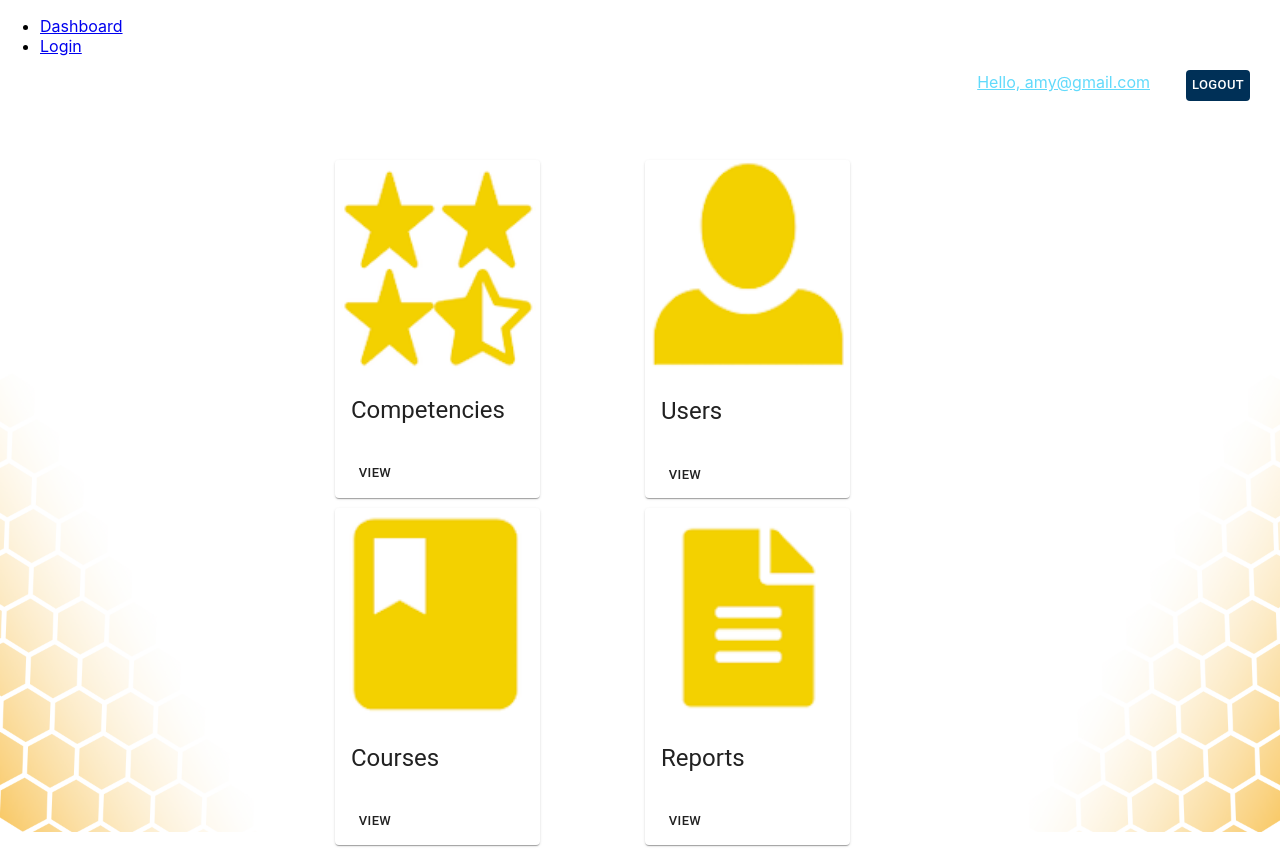
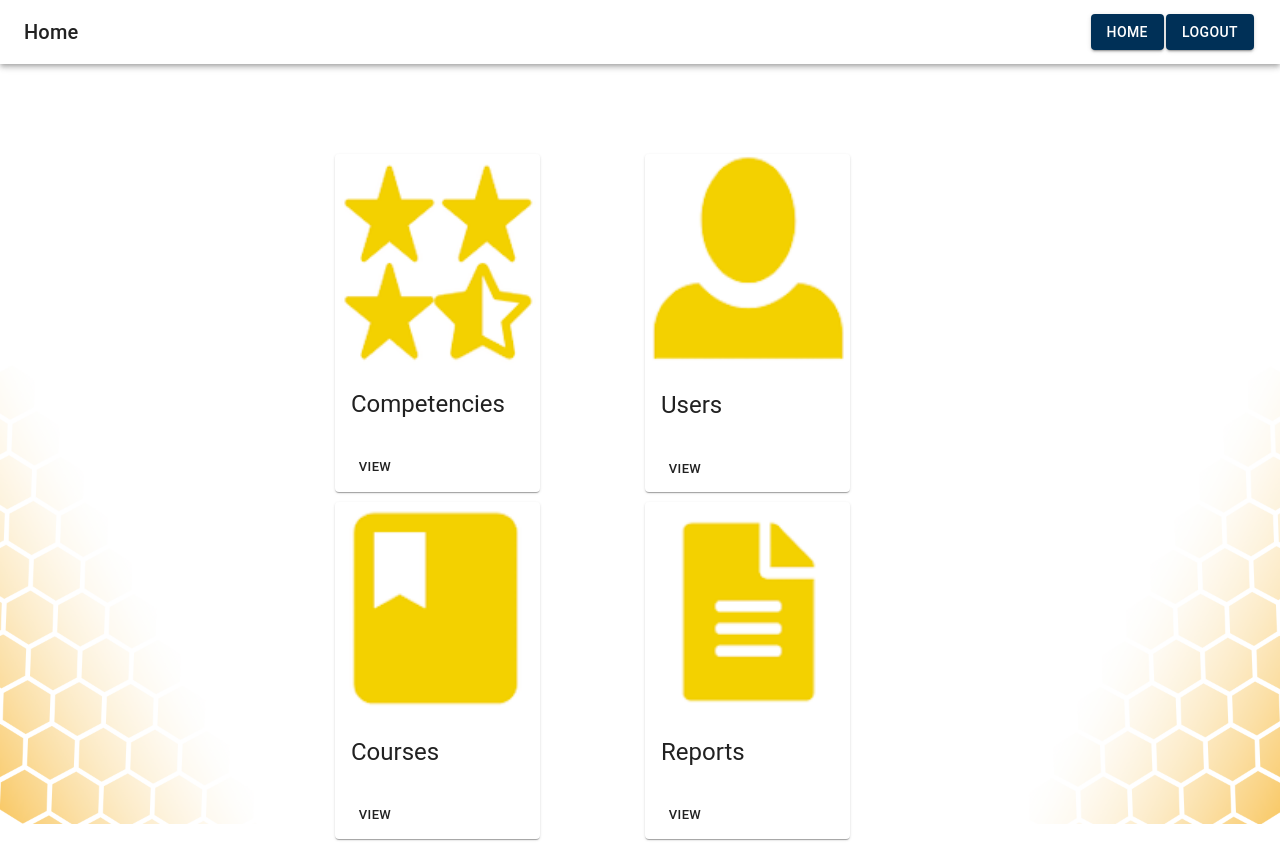
Before and after one commit to Excel-Tracker-Team-9302/excel-tracker, a React (Create React App) app in the folder excel-tracker-application/: page /dashboard in a window 1280 px wide. Built offline with nearby package versions, Linux system fonts and the light colour scheme.

Commit message:
Add routing between pages Create Header for applicable components

```diff
--- a/excel-tracker-application/src/components/App.js
+++ b/excel-tracker-application/src/components/App.js
@@ -4,9 +4,9 @@ import './../styles/App.css';
 
 import ACTIONS from '../redux/action'
 import { connect } from 'react-redux';
-import Home from './Home/Home.js';
+import Header from './Home/Header.js';
 import Login from './Login/Login.js';
-import Dashboard from './Dashboard.js'
+import Dashboard from './Home/Dashboard.js'
 
 import {
   BrowserRouter as Router,
@@ -21,7 +21,7 @@ class App extends Component {
     return (
       <Router>
         <div>
-          <nav>
+          {/* <nav>
             <ul>
               <li>
                 <Link to="/dashboard">Dashboard</Link>
@@ -30,7 +30,7 @@ class App extends Component {
                 <Link to="/login">Login</Link>
               </li>
             </ul>
-          </nav>
+          </nav> */}
 
           {/* A <Switch> looks through its children <Route>s and
               renders the first one that matches the current URL. */}
@@ -38,7 +38,7 @@ class App extends Component {
             <Route path="/dashboard">
               <Dashboard />
             </Route>
-            <Route path="/login">
+            <Route path="/">
               <Login />
             </Route>
           </Switch>
--- a/excel-tracker-application/src/components/Dashboard.js
+++ /dev/null
@@ -1,30 +0,0 @@
-import React, { Component } from 'react';
-
-import CoolCard from './coolcard.js';
-import Button from '@material-ui/core/Button';
-
-import './../styles/Dashboard.css';
-import Home from './Home/Home.js';
-
-
-class Dashboard extends React.Component {
-
-    render() {
-        return (
-          <div className="Dashboard">
-
-            <Home />
-            <Button size="small" color="black" style = {{'background-color': '#003057', 'color': '#ffff', 'float':'right', 'margin-right': '30px'}}>
-                Logout
-            </Button>
-
-            <br></br>
-            <CoolCard />
-            <br></br>
-
-          </div>
-        );
-    }
-}
-
-export default Dashboard;
--- /dev/null
+++ b/excel-tracker-application/src/components/Home/Dashboard.js
@@ -0,0 +1,42 @@
+import React, { Component } from 'react';
+
+import CoolCard from './coolcard.js';
+import {
+  withRouter
+} from 'react-router-dom'
+
+import './../../styles/Dashboard.css';
+import Header from './Header.js';
+
+
+class Dashboard extends React.Component {
+
+  constructor(props) {
+    super(props);
+
+    this.handleLogout = this.handleLogout.bind(this);
+  }
+
+  handleLogout() {
+    this.props.history.push('/');
+  }
+
+  render() {
+      return (
+        <div>
+          <Header handleLogout={() => this.handleLogout} pageName="Home"/>
+          <div className="Dashboard">
+
+
+          <br></br>
+          <CoolCard />
+          <br></br>
+
+          </div>
+        </div>
+
+      );
+  }
+}
+
+export default withRouter(Dashboard);
--- /dev/null
+++ b/excel-tracker-application/src/components/Home/Header.js
@@ -0,0 +1,83 @@
+// import React, { Component } from 'react';
+// import logo from './../../assets/images/logo.svg';
+// import competencies from './../../assets/images/competencies.png'
+// import './../../styles/Home.css';
+// import Card from 'react-bootstrap/Card'
+// import Button from '@material-ui/core/Button';
+// import Dashboard from './Dashboard.js'
+
+import Button from '@material-ui/core/Button';
+
+
+import ACTIONS from '../../redux/action'
+import { connect } from 'react-redux';
+
+import {
+  BrowserRouter as Router,
+  Switch,
+  Route,
+  Link,
+  withRouter
+} from "react-router-dom";
+
+import React from 'react';
+import { makeStyles, withStyles } from '@material-ui/core/styles';
+import AppBar from '@material-ui/core/AppBar';
+import Toolbar from '@material-ui/core/Toolbar';
+import Typography from '@material-ui/core/Typography';
+import IconButton from '@material-ui/core/IconButton';
+import MenuIcon from '@material-ui/icons/Menu';
+import { MenuItem } from '@material-ui/core';
+
+
+const styles = {
+  root: {
+    flexGrow: 1,
+  },
+  menuButton: {
+    marginRight: 2,
+  },
+  title: {
+    flexGrow: 1,
+  },
+};
+
+
+
+function Header(props) {
+
+
+  console.log(props);
+  const classes = props.classes;
+  console.log(classes);
+
+  return (
+
+      <div className={classes.root}>
+      <AppBar position="static">
+        <Toolbar>
+          <Typography variant="h6" className={classes.title}>
+            {props.pageName}
+          </Typography>
+
+          <Button className={classes.menuButton} onClick={() => props.history.push('/dashboard')} color="secondary" variant='contained'>Home</Button>
+          <Button className={classes.menuButton}  onClick={() => props.history.push('/')} color="secondary" variant='contained'>Logout</Button>
+
+        </Toolbar>
+      </AppBar>
+    </div>
+
+  );
+}
+
+
+const mapStateToProps = (state) => ({
+  currentUser: state.user.currentUser
+});
+const mapDispatchToProps = dispatch => {
+  return {
+    setCurrentUser : (currentUser) => dispatch(ACTIONS.setCurrentUser(currentUser))
+  }
+}
+
+export default withStyles(styles)(withRouter(Header));
--- a/excel-tracker-application/src/components/Home/Home.js
+++ /dev/null
@@ -1,54 +0,0 @@
-import React, { Component } from 'react';
-import logo from './../../assets/images/logo.svg';
-import competencies from './../../assets/images/competencies.png'
-import './../../styles/Home.css';
-import Card from 'react-bootstrap/Card'
-import Button from 'react-bootstrap/Button'
-import Dashboard from './../Dashboard.js'
-
-
-import ACTIONS from '../../redux/action'
-import { connect } from 'react-redux';
-
-import {
-  BrowserRouter as Router,
-  Switch,
-  Route,
-  Link
-} from "react-router-dom";
-
-class Home extends Component {
-
-  componentDidMount() {
-    this.props.setCurrentUser("amy@gmail.com")
-    console.log("Props", this.props)
-  }
-
-  render() {
-    return (
-      <div className="Home">
-          <a
-            className="App-link"
-            href="https://reactjs.org"
-            target="_blank"
-            rel="noopener noreferrer"
-          >
-            Hello, {this.props.currentUser}
-          </a>
-
-      </div>
-
-    );
-  }
-}
-
-const mapStateToProps = (state) => ({
-  currentUser: state.user.currentUser
-});
-const mapDispatchToProps = dispatch => {
-  return {
-    setCurrentUser : (currentUser) => dispatch(ACTIONS.setCurrentUser(currentUser))
-  }
-}
-
-export default connect(mapStateToProps, mapDispatchToProps)(Home);
--- a/excel-tracker-application/src/components/Login/Login.js
+++ b/excel-tracker-application/src/components/Login/Login.js
@@ -8,7 +8,9 @@ import Colors from '../../assets/text/Colors.js';
 import { makeStyles } from '@material-ui/core/styles';
 
 
-
+import {
+  withRouter
+} from 'react-router-dom'
 
 import ACTIONS from '../../redux/action'
 import { connect } from 'react-redux';
@@ -29,7 +31,9 @@ class Login extends Component {
   };
 
   handleLogin = event => {
-    alert('Username: ' + this.username + '\nPassword: ' + this.password);
+    this.props.setCurrentUser(this.username);
+    this.props.history.push('/dashboard');
+
   };
 
   render() {
@@ -79,4 +83,4 @@ const styles = {
   }
 }
 
-export default connect(mapStateToProps, mapDispatchToProps)(Login);
+export default connect(mapStateToProps, mapDispatchToProps)(withRouter(Login));
--- a/excel-tracker-application/src/components/ResetPassword.js
+++ b/excel-tracker-application/src/components/Login/ResetPassword.js
@@ -4,7 +4,7 @@ import './../styles/ResetPassword.css'
 import TextField from '@material-ui/core/TextField';
 import Button from '@material-ui/core/Button';
 import FormControl from '@material-ui/core/FormControl';
-import Colors from '../assets/text/Colors.js';
+import Colors from '../../assets/text/Colors.js';
 
 import {
   createMuiTheme,
@@ -12,7 +12,7 @@ import {
 
 
 
-import ACTIONS from '../redux/action'
+import ACTIONS from '../../redux/action'
 import { connect } from 'react-redux';
 
 
```
Also changed, not shown: excel-tracker-application/src/components/Home/coolcard.js (renamed from excel-tracker-application/src/components/coolcard.js, +4 -4 lines).
